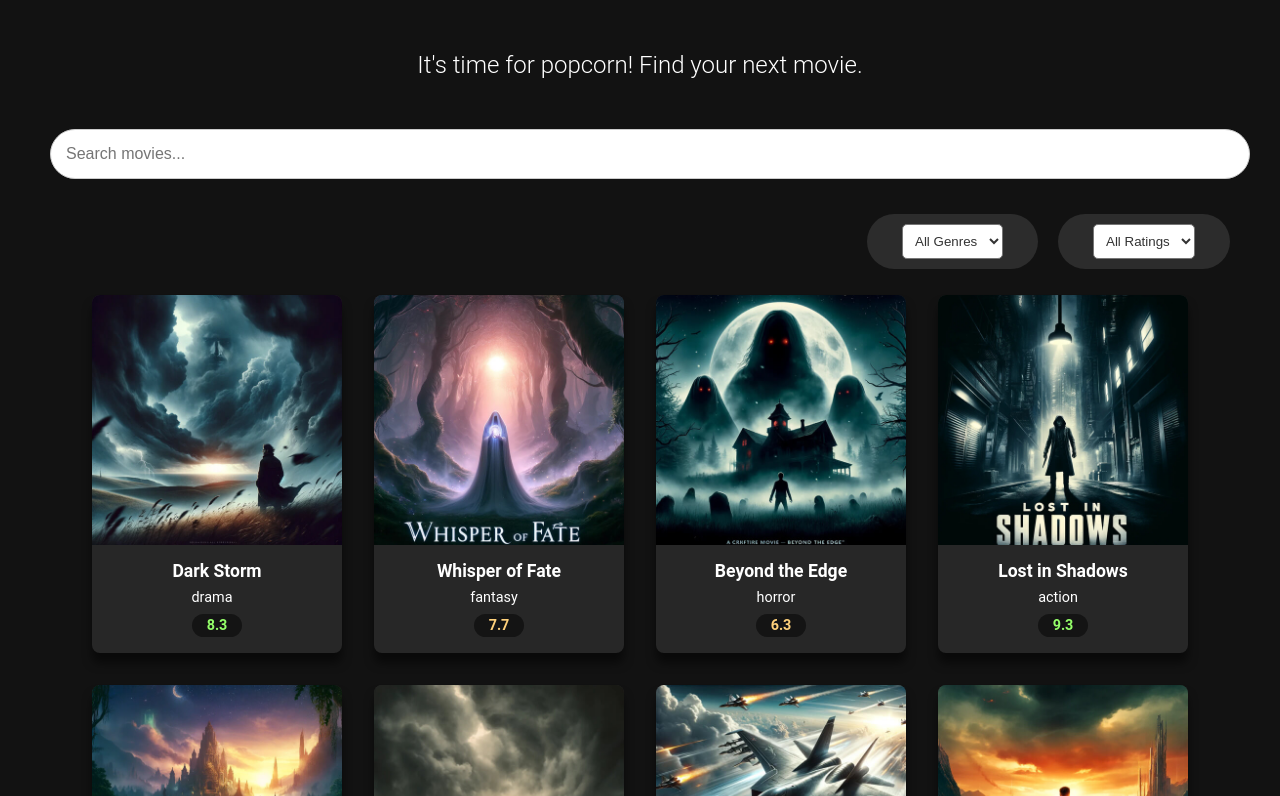
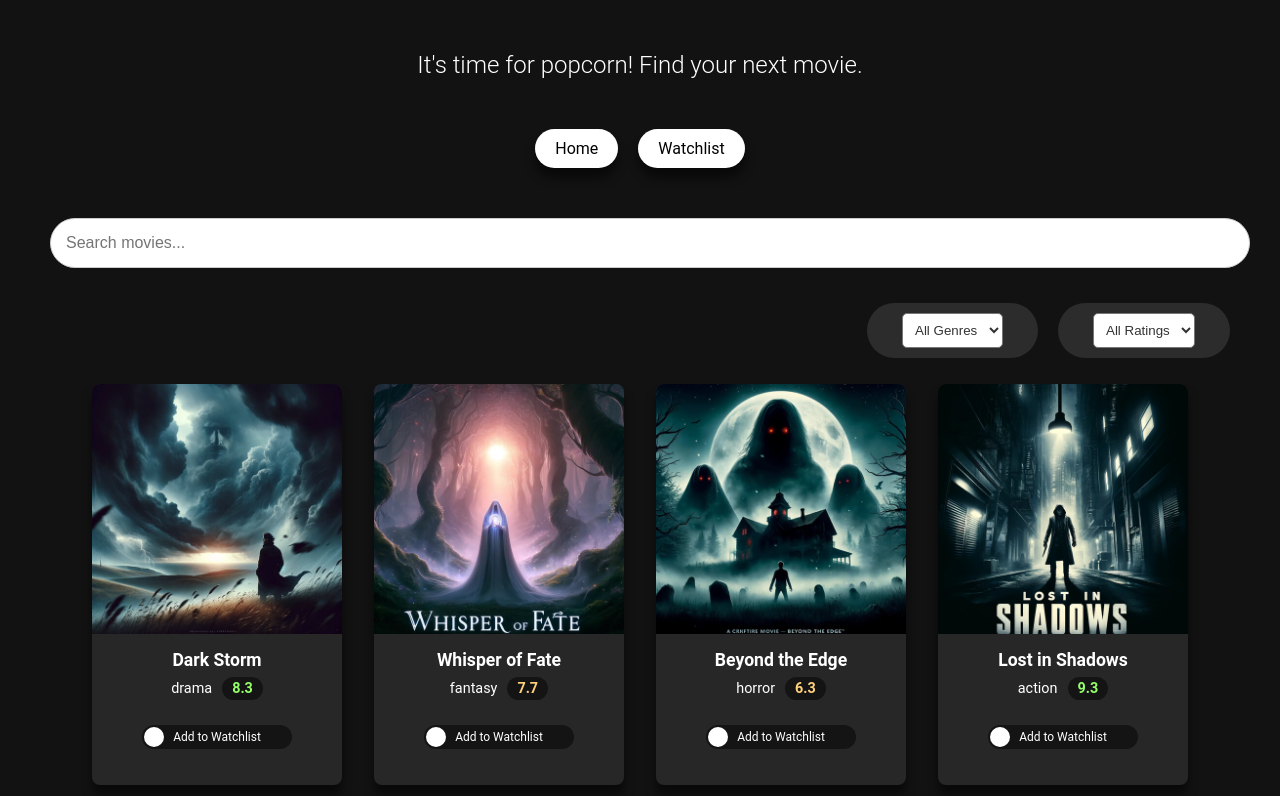
Before and after one commit to Tyagi123/ReactJs_learning, a React (Create React App) app in the folder moviedux/: page / in a window 1280 px wide. Shown: the part 324-1120 px from the top of the page. Built offline with nearby package versions, Linux system fonts and the light colour scheme; the HTML template or start-up script is replaced by a standard one.

Commit message:
Added toggle to watclist
Added toggle to watclist

```diff
--- a/moviedux/src/App.js
+++ b/moviedux/src/App.js
@@ -4,18 +4,70 @@
 import Header from "./components/Header";
 import Footer from "./components/Footer";
 import MovieGrid from "./components/MovieGrid";
+import Watchlist from "./components/Watchlist";
+import { BrowserRouter as Router, Route, Routes, Link } from "react-router-dom";
+import React, { useState, useEffect, use } from "react";
 
 function App() {
+  const [movies, setMovies] = useState([]);
+  const [watchlist, setWatchlist] = useState([]);
+
+  useEffect(() => {
+    fetch("movies.json")
+      .then((res) => res.json())
+      .then((data) => setMovies(data));
+  }, []);
+
+  const tooggleWatchlist = (movieId) => {
+    if (watchlist.includes(movieId)) {
+      setWatchlist(watchlist.filter((id) => id !== movieId));
+    } else {
+      setWatchlist([...watchlist, movieId]);
+    }
+  };
+
   return (
     <div className="App">
       <div className="container">
         <Header> </Header>
-        <MovieGrid></MovieGrid>
+        <Router>
+          <nav>
+            <ul className="nav-links">
+              <li>
+                <Link to="/">Home</Link>
+              </li>
+              <li>
+                <Link to="/watchlist">Watchlist</Link>
+              </li>
+            </ul>
+          </nav>
+          <Routes>
+            <Route
+              path="/"
+              element={
+                <MovieGrid
+                  movies={movies}
+                  watchlist={watchlist}
+                  tooggleWatchlist={tooggleWatchlist}
+                />
+              }
+            />
+            <Route
+              path="/watchlist"
+              element={
+                <Watchlist
+                  watchlist={watchlist}
+                  movies={movies}
+                  tooggleWatchlist={tooggleWatchlist}
+                />
+              }
+            />
+          </Routes>
+        </Router>
       </div>
 
       <Footer></Footer>
     </div>
   );
 }
-
 export default App;
--- a/moviedux/src/components/MovieCard.js
+++ b/moviedux/src/components/MovieCard.js
@@ -7,16 +7,33 @@
   return "rating-bad";
 };
 
-export default function MovieCard({ movie }) {
+export default function MovieCard({ movie, isWatchlisted, tooggleWatchlist }) {
+  const [genre, setGenre] = React.useState("All Genres");
+  const [rating, setRating] = React.useState("All Ratings");
+
   return (
     <div key={movie.id} className="movie-card">
       <img src={`images/${movie.image}`} alt={movie.title} />
       <div className="movie-card-info">
         <h3 className="movie-card-title"> {movie.title}</h3>
-        <p className="movie-card-genre">{movie.genre}</p>
-        <p className={`movie-card-rating ${getRatingClass(movie.rating)}`}>
-          {movie.rating}
-        </p>
+        <div>
+          <span className="movie-card-genre">{movie.genre}</span>
+          <span className={`movie-card-rating ${getRatingClass(movie.rating)}`}>
+            {movie.rating}
+          </span>
+        </div>
+        <label className="switch">
+          <input
+            type="checkbox"
+            checked={isWatchlisted}
+            onChange={() => tooggleWatchlist(movie.id)}
+          ></input>
+          <span className="slider">
+            <span className="slider-label">
+              {isWatchlisted ? "Remove from Watchlist" : "Add to Watchlist"}
+            </span>
+          </span>
+        </label>
       </div>
     </div>
   );
--- a/moviedux/src/components/MovieGrid.js
+++ b/moviedux/src/components/MovieGrid.js
@@ -2,18 +2,10 @@
 import "../styles.css";
 import MovieCard from "./MovieCard";
 
-export default function MovieGrid() {
-  const [movies, setMovies] = useState([]);
-
+export default function MovieGrid({ movies, watchlist, tooggleWatchlist }) {
   const [genre, setGenre] = useState("All Genres");
   const [searchTerm, setSearchTerm] = useState("");
   const [rating, setRating] = useState("All Ratings"); // fixed
-
-  useEffect(() => {
-    fetch("movies.json")
-      .then((res) => res.json())
-      .then((data) => setMovies(data));
-  }, []);
 
   const onChangeGenre = (e) => {
     setGenre(e.target.value);
@@ -94,7 +86,12 @@
 
       <div className="movies-grid">
         {filterdMovies.map((movie) => (
-          <MovieCard movie={movie} key={movie.id}></MovieCard>
+          <MovieCard
+            movie={movie}
+            key={movie.id}
+            tooggleWatchlist={tooggleWatchlist}
+            isWatchlisted={watchlist.includes(movie.id)}
+          ></MovieCard>
         ))}
       </div>
     </div>
--- /dev/null
+++ b/moviedux/src/components/Watchlist.js
@@ -0,0 +1,24 @@
+import React from "react";
+import "../styles.css";
+import MovieCard from "./MovieCard";
+
+export default function Watchlist({ movies, watchlist, tooggleWatchlist }) {
+  return (
+    <div>
+      <h1 className="title"> Your Watchlist</h1>
+      <div className="watchlist">
+        {watchlist.map((movieId) => {
+          const movie = movies.find((m) => m.id === movieId);
+          return (
+            <MovieCard
+              movie={movie}
+              key={movieId}
+              tooggleWatchlist={tooggleWatchlist}
+              isWatchlisted={true}
+            ></MovieCard>
+          );
+        })}
+      </div>
+    </div>
+  );
+}
```
